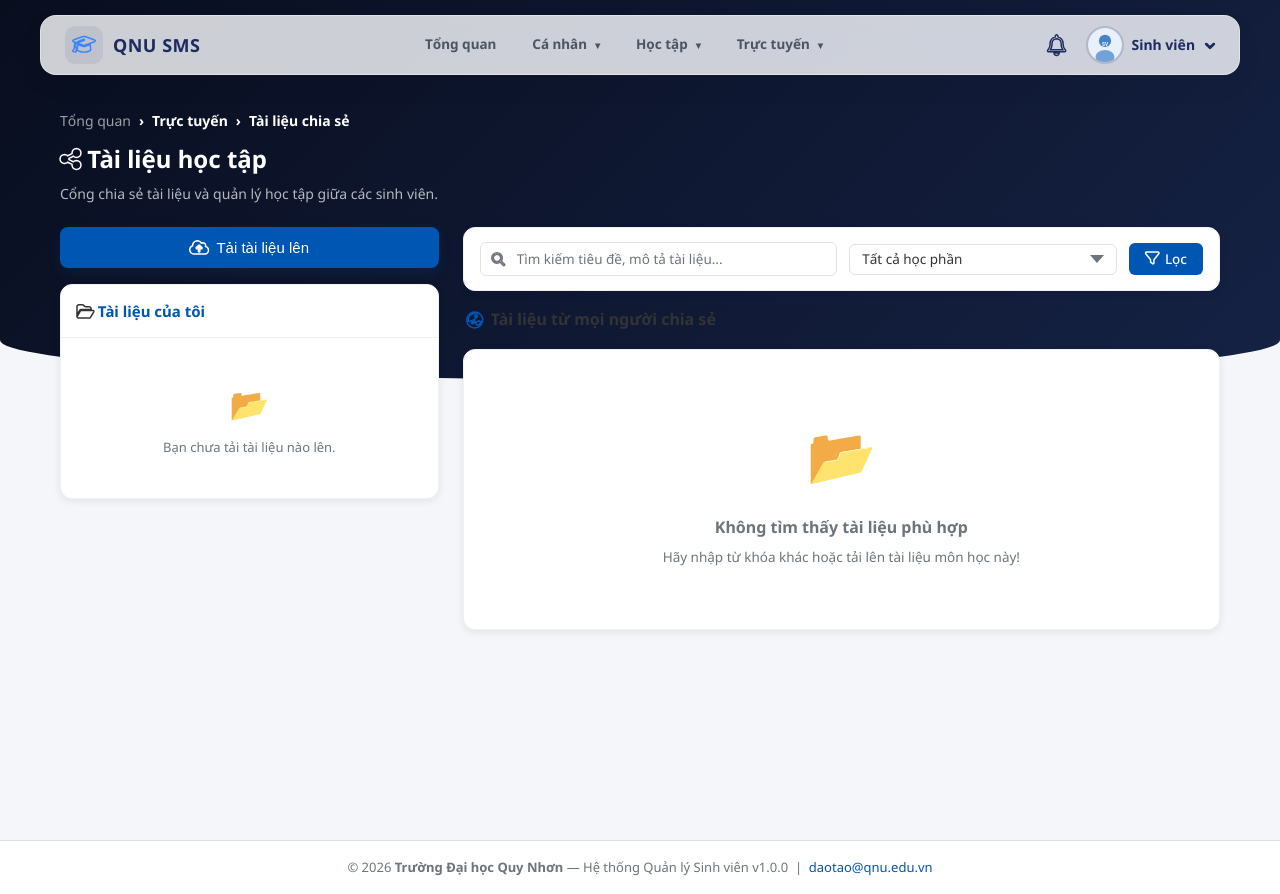
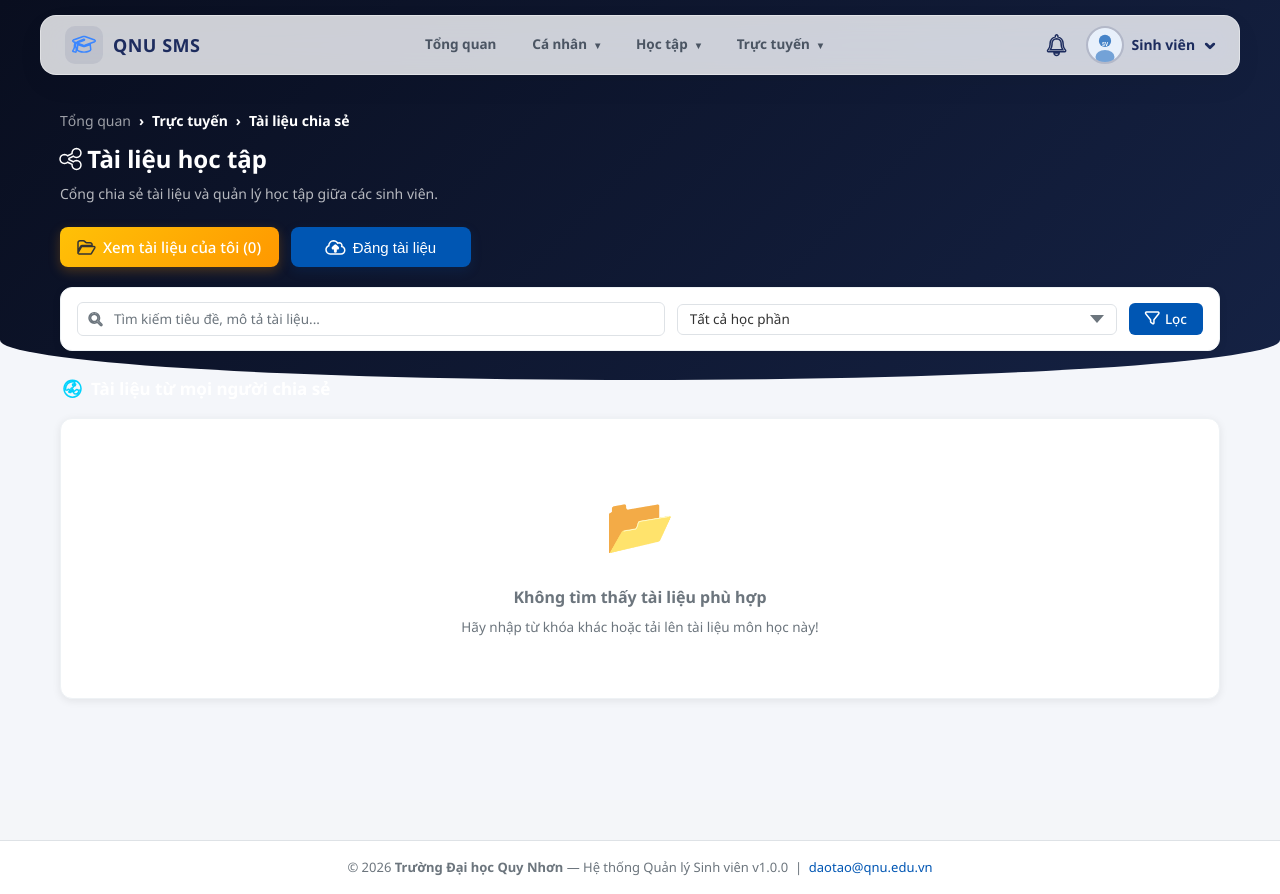
Before and after one commit to trongdang2012/qnu-student-management, a PHP site: the page made by app/Views/student/documents.php in a window 1280 px wide. Run offline with PHP 8.4, Linux system fonts and the light colour scheme; the template is opened without the code that fills it, so the values that code supplies are empty; some libraries are stand-ins or nearby versions.

Commit message:
Tái cấu trúc giao diện trang tài liệu học tập: chuyển sang 1 cột, thêm modal Tài liệu của tôi và làm rõ tiêu đề chia sẻ

```diff
--- a/app/Views/student/documents.php
+++ b/app/Views/student/documents.php
@@ -19,18 +19,89 @@ function formatSize(int $bytes): string {
 <?php require_once ROOT . '/includes/navbar_student.php'; ?>
 
 <style>
-  /* Cấu trúc Layout Grid phân chia 2 khu vực */
-  .docs-layout-grid {
-    display: grid;
-    grid-template-columns: 1fr 2fr;
-    gap: 24px;
-    align-items: flex-start;
+  /* Custom Modal CSS */
+  .custom-modal {
+    position: fixed;
+    top: 0;
+    left: 0;
+    width: 100%;
+    height: 100%;
+    z-index: 1050;
+    display: none;
+    align-items: center;
+    justify-content: center;
+  }
+  .custom-modal.active {
+    display: flex;
+  }
+  .custom-modal-overlay {
+    position: absolute;
+    top: 0;
+    left: 0;
+    width: 100%;
+    height: 100%;
+    background: rgba(0, 0, 0, 0.45);
+    backdrop-filter: blur(4px);
+  }
+  .custom-modal-content {
+    position: relative;
+    background: #fff;
+    width: 95%;
+    max-width: 750px;
+    border-radius: 12px;
+    max-height: 85vh;
+    display: flex;
+    flex-direction: column;
+    overflow: hidden;
+    box-shadow: 0 10px 30px rgba(0, 0, 0, 0.15);
+    z-index: 1051;
+    animation: modalZoomIn 0.25s cubic-bezier(0.34, 1.56, 0.64, 1);
   }
 
-  @media (max-width: 992px) {
-    .docs-layout-grid {
-      grid-template-columns: 1fr;
+  @keyframes modalZoomIn {
+    from {
+      opacity: 0;
+      transform: scale(0.9);
     }
+    to {
+      opacity: 1;
+      transform: scale(1);
+    }
+  }
+
+  .custom-modal-header {
+    display: flex;
+    align-items: center;
+    justify-content: space-between;
+    padding: 16px 20px;
+    border-bottom: 1px solid #eef2f5;
+    background: #fff;
+  }
+  .custom-modal-header h3 {
+    margin: 0;
+    font-size: 16px;
+    font-weight: 600;
+    display: flex;
+    align-items: center;
+    gap: 8px;
+  }
+  .btn-close-modal {
+    background: none;
+    border: none;
+    font-size: 28px;
+    line-height: 1;
+    color: var(--text-muted);
+    cursor: pointer;
+    transition: color 0.2s;
+    padding: 0;
+  }
+  .btn-close-modal:hover {
+    color: #dc3545;
+  }
+  .custom-modal-body {
+    padding: 20px;
+    overflow-y: auto;
+    background: #f8f9fa;
   }
 
   /* Styling Form Upload động */
@@ -203,19 +274,19 @@ function formatSize(int $bytes): string {
       </div>
     <?php endif; ?>
 
-    <!-- Layout Grid 2 Cột chính -->
-    <div class="docs-layout-grid">
-
-      <!-- CỘT TRÁI (Tài liệu của tôi & Tải tài liệu lên - Chiếm 1/3) -->
-      <div>
-
-        <!-- Nút trigger mở form tải lên -->
-        <button type="button" class="btn-upload-trigger" id="btnToggleUpload">
-          <i class="fas fa-cloud-upload-alt"></i> <span>Tải tài liệu lên</span>
+    <!-- Dải nút bấm hành động (Xem tài liệu của tôi & Đăng tài liệu) -->
+    <div style="display:flex; gap:12px; margin-bottom:20px; flex-wrap:wrap;">
+      <button type="button" class="btn" id="btnShowMyDocs" style="display:flex; align-items:center; gap:8px; font-weight:500; padding:10px 18px; border-radius:8px; background:linear-gradient(135deg, #ffc107 0%, #ff9800 100%); color:#fff !important; border:none; cursor:pointer; box-shadow:0 4px 12px rgba(255, 152, 0, 0.25); transition:all 0.3s ease;">
+        <i class="fas fa-folder-open"></i> <span>Xem tài liệu của tôi (<?= count($my_list) ?>)</span>
       </button>
 
-        <!-- Hộp Form tải lên (Mặc định ẩn, click mới trượt xuống) -->
-        <div class="upload-form-container" id="uploadContainer">
+      <button type="button" class="btn-upload-trigger" id="btnToggleUpload" style="margin-bottom:0; width:auto; padding:10px 18px; min-width:180px;">
+        <i class="fas fa-cloud-upload-alt"></i> <span>Đăng tài liệu</span>
+      </button>
+    </div>
+
+    <!-- Hộp Form tải lên (Trượt xuống, hiển thị rộng 100%) -->
+    <div class="upload-form-container" id="uploadContainer" style="max-width:750px; margin:0 auto 20px auto;">
       <div class="card my-docs-card shadow-sm fade-in">
         <div class="card-header" style="background:#fff; border-bottom:1px solid #eef2f5; padding:14px 16px;">
           <h3 style="font-size:15px; font-weight:600;"><i class="fas fa-upload" style="color:var(--primary)"></i> Chi tiết tài liệu tải lên</h3>
@@ -289,66 +360,7 @@ function formatSize(int $bytes): string {
       </div>
     </div>
 
-        <!-- Khối hiển thị Tài liệu của tôi -->
-        <div class="card my-docs-card shadow-sm fade-in">
-          <div class="card-header" style="background:#fff; border-bottom:1px solid #eef2f5; padding:14px 16px;">
-            <h3 style="font-size:15px; font-weight:600;"><i class="fas fa-folder-open" style="color:#ffc107"></i> Tài liệu của tôi</h3>
-          </div>
-          <div class="card-body" style="padding:16px; max-height: 500px; overflow-y: auto;">
-
-            <?php if (empty($my_list)): ?>
-              <div class="text-center" style="padding: 24px 0;">
-                <div style="font-size:32px;margin-bottom:8px">📂</div>
-                <p style="color:var(--text-muted); font-size:13px; margin:0">Bạn chưa tải tài liệu nào lên.</p>
-              </div>
-            <?php else: ?>
-              <div class="my-docs-list">
-                <?php foreach ($my_list as $tl): ?>
-                  <div class="my-doc-item">
-                    <div class="my-doc-info">
-                      <?= fileIcon($tl['loai_file'] ?? '') ?>
-                      <div style="min-width: 0; flex: 1;">
-                        <div class="my-doc-title" title="<?= e($tl['tieu_de']) ?>">
-                          <?= e(mb_strimwidth($tl['tieu_de'], 0, 32, '...')) ?>
-                        </div>
-                        <div class="my-doc-meta">
-                          <span><?= formatSize((int)$tl['kich_thuoc']) ?></span>
-                          <span>•</span>
-                          <span><i class="fas fa-download"></i> <?= (int)$tl['luot_tai'] ?></span>
-                          <span>•</span>
-                          <span style="font-weight:600; color:<?= $tl['is_public'] ? '#198754' : '#6c757d' ?>;"><?= $tl['is_public'] ? 'Công khai' : 'Riêng tư' ?></span>
-                        </div>
-                      </div>
-                    </div>
-
-                    <div class="my-doc-actions">
-                      <?php if (!empty($tl['duong_dan']) && file_exists(UPLOAD_DIR . $tl['duong_dan'])): ?>
-                        <a href="<?= BASE_URL ?>/student/download?id=<?= (int)$tl['id'] ?>" class="btn-icon btn-icon-download" title="Tải xuống">
-                          <i class="fas fa-download"></i>
-                        </a>
-                      <?php endif; ?>
-
-                      <form method="POST" action="<?= BASE_URL ?>/student/tai-lieu" style="display:inline" class="delete-doc-form">
-                        <input type="hidden" name="action" value="xoa">
-                        <input type="hidden" name="tl_id" value="<?= (int)$tl['id'] ?>">
-                        <button type="button" class="btn-icon btn-icon-delete btn-delete-submit" title="Xóa tài liệu" data-title="<?= e($tl['tieu_de']) ?>">
-                          <i class="fas fa-trash"></i>
-                        </button>
-                      </form>
-                    </div>
-                  </div>
-                <?php endforeach; ?>
-              </div>
-            <?php endif; ?>
-          </div>
-        </div>
-
-      </div>
-
-      <!-- CỘT PHẢI (Tài liệu được chia sẻ từ cộng đồng - Chiếm 2/3) -->
-      <div>
-
-        <!-- Bộ lọc và Ô tìm kiếm tài liệu tích hợp tinh tế -->
+    <!-- Bộ lọc và Ô tìm kiếm tài liệu (Rộng 100%) -->
     <div class="card mb-16 shadow-sm fade-in" style="border-radius:12px; border:1px solid #eef2f5;">
       <div class="card-body" style="padding:14px 16px">
         <form method="GET" style="display:flex; gap:12px; align-items:center; flex-wrap:wrap; width:100%;">
@@ -387,8 +399,8 @@ function formatSize(int $bytes): string {
     </div>
 
     <!-- Khối hiển thị Danh sách tài liệu chia sẻ -->
-        <h2 style="font-size:16px; font-weight:600; color:var(--text-dark); margin: 8px 0 16px 4px; display:flex; align-items:center; gap:8px;">
-          <i class="fas fa-globe-asia" style="color:var(--primary)"></i> Tài liệu từ mọi người chia sẻ
+    <h2 style="font-size:17px; font-weight:600; color:#fff; margin:24px 0 16px 4px; display:flex; align-items:center; gap:10px;">
+      <i class="fas fa-globe-asia" style="color:#00d2fc"></i> Tài liệu từ mọi người chia sẻ
     </h2>
 
     <?php if (empty($tl_list)): ?>
@@ -419,7 +431,7 @@ function formatSize(int $bytes): string {
             </div>
 
             <?php if (!empty($tl['mo_ta'])): ?>
-                  <div style="font-size:12.5px;color:var(--text-muted);line-height:1.5; margin-top: 10px; background: #fafbfc; padding: 8px 10px; border-radius: 6px;">
+              <div style="font-size:12.5px;color:var(--text-muted);line-height:1.5; margin-top:10px; background:#fafbfc; padding:8px 10px; border-radius:6px;">
                 <?= e(mb_strimwidth($tl['mo_ta'], 0, 75, '...')) ?>
               </div>
             <?php endif; ?>
@@ -469,9 +481,62 @@ function formatSize(int $bytes): string {
       </div>
     <?php endif; ?>
 
-      </div><!-- /right -->
+    <!-- Modal Tài liệu của tôi -->
+    <div class="custom-modal" id="myDocsModal">
+      <div class="custom-modal-overlay"></div>
+      <div class="custom-modal-content">
+        <div class="custom-modal-header">
+          <h3><i class="fas fa-folder-open" style="color:#ffc107"></i> Tài liệu của tôi</h3>
+          <button type="button" class="btn-close-modal" id="btnCloseMyDocsModal">&times;</button>
+        </div>
+        <div class="custom-modal-body" style="padding:16px; max-height:65vh; overflow-y:auto;">
+          <?php if (empty($my_list)): ?>
+            <div class="text-center" style="padding: 40px 0;">
+              <div style="font-size:48px;margin-bottom:12px">📂</div>
+              <p style="color:var(--text-muted); font-size:14px; margin:0">Bạn chưa tải tài liệu nào lên.</p>
+            </div>
+          <?php else: ?>
+            <div class="my-docs-list">
+              <?php foreach ($my_list as $tl): ?>
+                <div class="my-doc-item" style="background:#fff; margin-bottom:10px; border:1px solid #eef2f5; border-radius:8px; padding:12px;">
+                  <div class="my-doc-info">
+                    <?= fileIcon($tl['loai_file'] ?? '') ?>
+                    <div style="min-width: 0; flex: 1;">
+                      <div class="my-doc-title" title="<?= e($tl['tieu_de']) ?>" style="font-weight:600; font-size:14px;">
+                        <?= e($tl['tieu_de']) ?>
+                      </div>
+                      <div class="my-doc-meta" style="font-size:12px; color:var(--text-muted); margin-top:4px;">
+                        <span><?= formatSize((int)$tl['kich_thuoc']) ?></span>
+                        <span>•</span>
+                        <span><i class="fas fa-download"></i> <?= (int)$tl['luot_tai'] ?> lượt tải</span>
+                        <span>•</span>
+                        <span style="font-weight:600; color:<?= $tl['is_public'] ? '#198754' : '#6c757d' ?>;"><?= $tl['is_public'] ? 'Công khai' : 'Riêng tư' ?></span>
+                      </div>
+                    </div>
+                  </div>
 
-    </div><!-- /content-grid -->
+                  <div class="my-doc-actions">
+                    <?php if (!empty($tl['duong_dan']) && file_exists(UPLOAD_DIR . $tl['duong_dan'])): ?>
+                      <a href="<?= BASE_URL ?>/student/download?id=<?= (int)$tl['id'] ?>" class="btn-icon btn-icon-download" title="Tải xuống">
+                        <i class="fas fa-download"></i>
+                      </a>
+                    <?php endif; ?>
+
+                    <form method="POST" action="<?= BASE_URL ?>/student/tai-lieu" style="display:inline" class="delete-doc-form">
+                      <input type="hidden" name="action" value="xoa">
+                      <input type="hidden" name="tl_id" value="<?= (int)$tl['id'] ?>">
+                      <button type="button" class="btn-icon btn-icon-delete btn-delete-submit" title="Xóa tài liệu" data-title="<?= e($tl['tieu_de']) ?>">
+                        <i class="fas fa-trash"></i>
+                      </button>
+                    </form>
+                  </div>
+                </div>
+              <?php endforeach; ?>
+            </div>
+          <?php endif; ?>
+        </div>
+      </div>
+    </div>
 
   </div>
 </div>
@@ -490,13 +555,40 @@ document.addEventListener('DOMContentLoaded', function() {
             if (isVisible) {
                 uploadContainer.style.display = 'none';
                 btnToggleUpload.classList.remove('active');
-                btnToggleUpload.innerHTML = '<i class="fas fa-cloud-upload-alt"></i> <span>Tải tài liệu lên</span>';
+                btnToggleUpload.innerHTML = '<i class="fas fa-cloud-upload-alt"></i> <span>Đăng tài liệu</span>';
             } else {
                 uploadContainer.style.display = 'block';
                 btnToggleUpload.classList.add('active');
                 btnToggleUpload.innerHTML = '<i class="fas fa-times"></i> <span>Đóng Form</span>';
             }
         });
+    }
+
+    // JS đóng mở Modal Tài liệu của tôi
+    const btnShowMyDocs = document.getElementById('btnShowMyDocs');
+    const myDocsModal = document.getElementById('myDocsModal');
+    const btnCloseMyDocsModal = document.getElementById('btnCloseMyDocsModal');
+    const modalOverlay = myDocsModal ? myDocsModal.querySelector('.custom-modal-overlay') : null;
+
+    if (btnShowMyDocs && myDocsModal) {
+        btnShowMyDocs.addEventListener('click', function() {
+            myDocsModal.classList.add('active');
+            document.body.style.overflow = 'hidden'; // Ngăn cuộn trang nền
+        });
+    }
+
+    function closeModal() {
+        if (myDocsModal) {
+            myDocsModal.classList.remove('active');
+            document.body.style.overflow = '';
+        }
+    }
+
+    if (btnCloseMyDocsModal) {
+        btnCloseMyDocsModal.addEventListener('click', closeModal);
+    }
+    if (modalOverlay) {
+        modalOverlay.addEventListener('click', closeModal);
     }
 
     // Form reset
```
Lines whose indentation alone changed are shown as unchanged.
